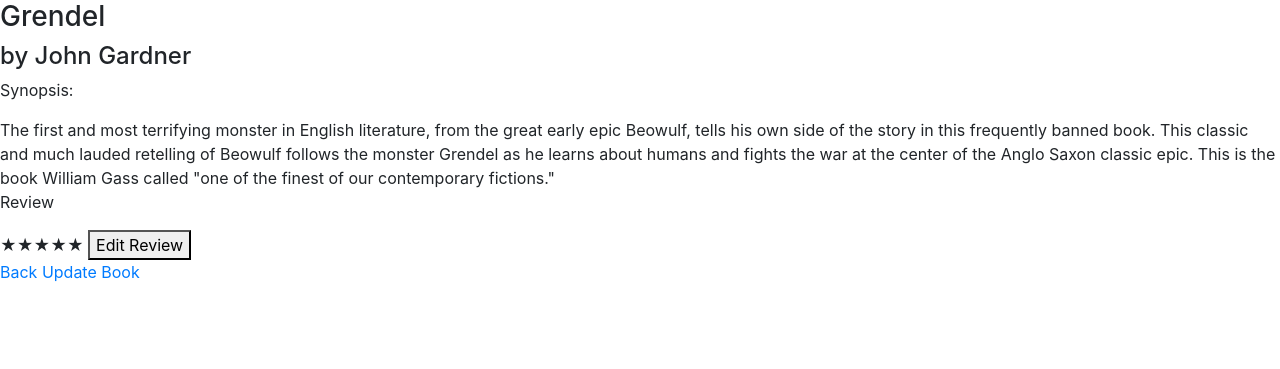
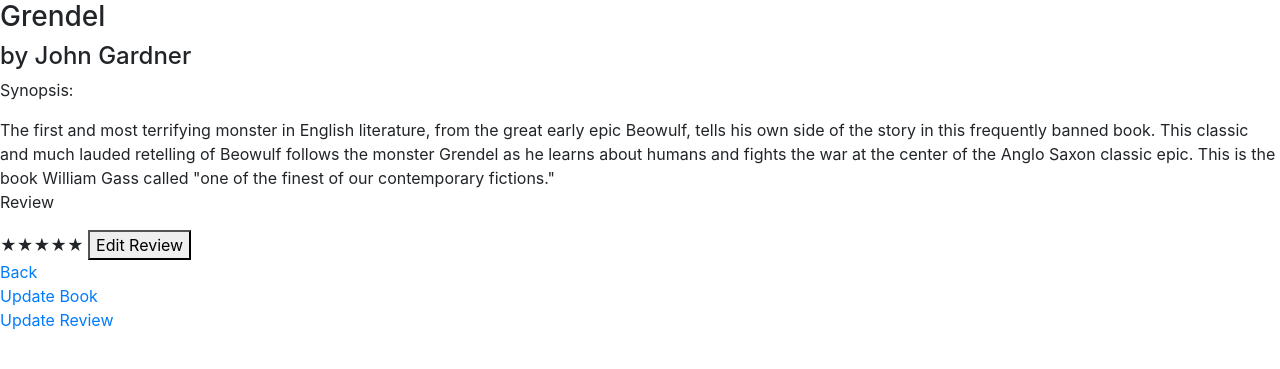
Before and after one commit to github-marti/Librarti, a Django app: page /books/9/ in a window 1280 px wide. Shown: the top 369 px of the page. Run offline with Django 3.2, Linux system fonts and the light colour scheme; data comes from the database, SQL or seed files in the repository; both versions use the stored data as it was after the commit; some libraries are stand-ins or nearby versions.

Commit message:
added separate update review link to book detail and removed jquery and individual update buttons from detail

```diff
--- a/books/templates/books/base.html
+++ b/books/templates/books/base.html
@@ -2,12 +2,12 @@
 <html lang="en">
 
 <head>
+    {% load static %}
     <meta charset="UTF-8">
     <meta name="viewport" content="width=device-width, initial-scale=1.0">
     <meta http-equiv="X-UA-Compatible" content="ie=edge">
     <link rel="stylesheet" href="https://stackpath.bootstrapcdn.com/bootstrap/4.4.1/css/bootstrap.min.css"
         integrity="sha384-Vkoo8x4CGsO3+Hhxv8T/Q5PaXtkKtu6ug5TOeNV6gBiFeWPGFN9MuhOf23Q9Ifjh" crossorigin="anonymous">
-    {% load static %}
     <link rel="stylesheet" href="{% static "books/style.css" %}">
     <title>Welcome to the Librarti</title>
 </head>
--- a/books/templates/books/detail.html
+++ b/books/templates/books/detail.html
@@ -2,14 +2,12 @@
 <html lang="en">
 
 <head>
+    {% load static %}
     <meta charset="UTF-8">
     <meta name="viewport" content="width=device-width, initial-scale=1.0">
     <meta http-equiv="X-UA-Compatible" content="ie=edge">
-    <script src="https://code.jquery.com/jquery-3.4.1.min.js"
-        integrity="sha256-CSXorXvZcTkaix6Yvo6HppcZGetbYMGWSFlBw8HfCJo=" crossorigin="anonymous"></script>
     <link rel="stylesheet" href="https://stackpath.bootstrapcdn.com/bootstrap/4.4.1/css/bootstrap.min.css"
         integrity="sha384-Vkoo8x4CGsO3+Hhxv8T/Q5PaXtkKtu6ug5TOeNV6gBiFeWPGFN9MuhOf23Q9Ifjh" crossorigin="anonymous">
-    {% load static %}
     <link rel="stylesheet" href="{% static "books/style.css" %}">
     <script src="https://kit.fontawesome.com/4a3eda80d3.js" crossorigin="anonymous"></script>
     <title>{{ book.title }}</title>
@@ -69,19 +67,10 @@
     {% endif %}
     <a href="{% url 'books:index' %}">Back</a>
     <!-- End Book Review Section -->
+    <br />
     <a href="{% url 'books:update_book' book.id %}">Update Book</a>
+    <br />
+    <a href="{% url 'books:update_review' book.id %}">Update Review</a>
 </body>
 
-<script>
-
-    // toggles current/edit divs for each section so users can update saved information
-    $('.toggle').on('click', function (e) {
-        e.preventDefault();
-        let section = $(this).attr('section');
-        $(`#current_${section}`).toggle();
-        $(`#edit_${section}`).toggle();
-    });
-
-</script>
-
 </html>
--- a/books/urls.py
+++ b/books/urls.py
@@ -7,5 +7,6 @@ urlpatterns = [
     path('<int:pk>/', views.DetailView.as_view(), name='detail'),
     path('<int:book_id>/<slug:column>/update', views.update, name='update'),
     path('book/new/', views.new_book, name='new_book'),
-    path('book/<int:book_id>/edit', views.update_book, name='update_book')
+    path('book/<int:book_id>/edit_book', views.update_book, name='update_book'),
+    path('book/<int:book_id>/edit_review', views.update_review, name='update_review')
 ]
--- a/books/views.py
+++ b/books/views.py
@@ -49,6 +49,16 @@ def update_book(request, book_id):
     else:
         return render(request, 'books/book_edit.html', {'book_form': form})
 
+def update_review(request, book_id):
+    instance = get_object_or_404(Review, book=book_id)
+    form = ReviewForm(request.POST or None, instance=instance)
+    if request.method == 'POST':
+        if form.is_valid():
+            review = form.save()
+            return redirect('books:detail', pk=review.book.pk)
+    else:
+        return render(request, 'books/book_edit.html', {'review_form': form})
+
 def update(request, book_id, column):
     book = get_object_or_404(Book, pk=book_id)
     review = get_object_or_404(Review, book=book_id)
```
Also changed, not shown: db.sqlite3.
